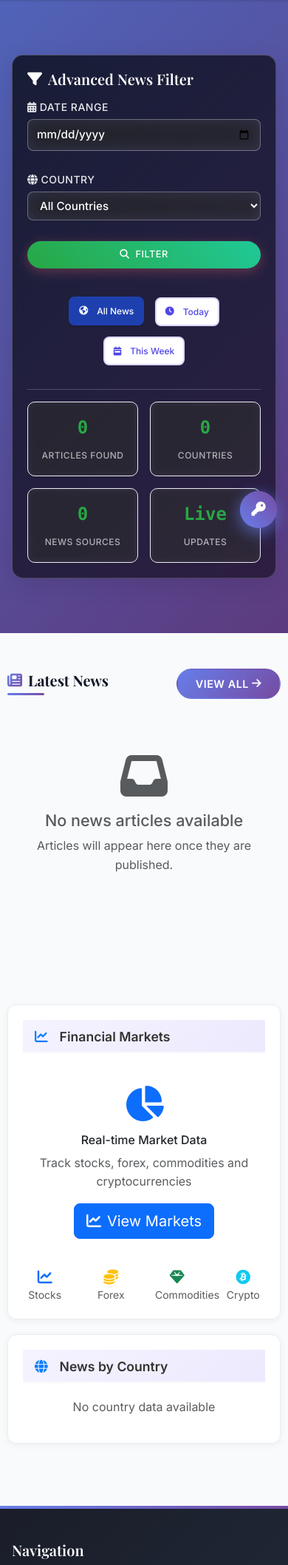
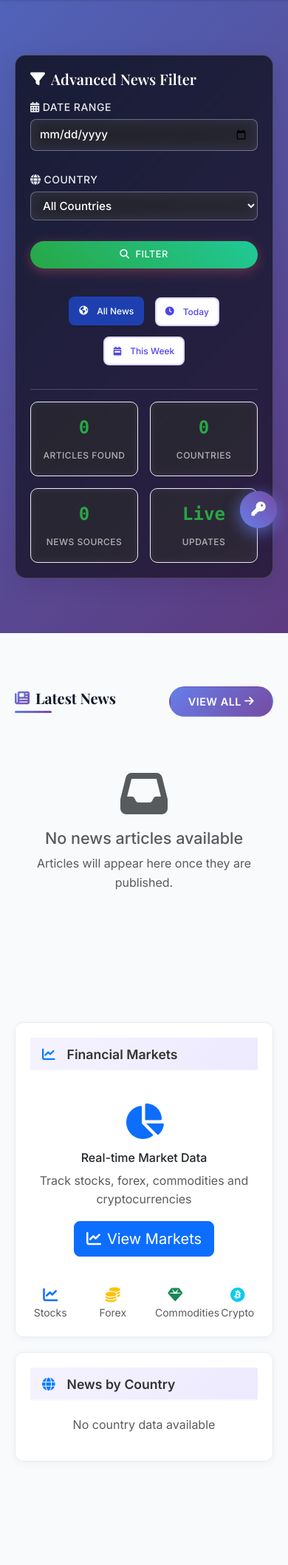
Before and after one commit to ClydeEnergy/dailynewsflow, a Django app: page / in a window 390 px wide. Shown: the part 115-2231 px from the top of the page at 74% size. Run offline with Django 5.2, Linux system fonts and the light colour scheme; data that the repository does not hold is empty.

Commit message:
home page responsive changes

```diff
--- a/templates/news/home.html
+++ b/templates/news/home.html
@@ -841,16 +841,101 @@ body {
         max-width: 33.333333%;
     }
 }
+
+/* Enhanced Layout Alignment */
+.hero-section {
+    margin-bottom: 0;
+}
+
+.hero-section .container-fluid {
+    max-width: 1400px;
+    margin: 0 auto;
+    padding-left: 20px;
+    padding-right: 20px;
+}
+
+/* Main Content Section Styling */
+section.py-4 .container-fluid {
+    max-width: 1400px;
+    margin: 0 auto;
+    padding-left: 20px;
+    padding-right: 20px;
+}
+
+/* Better column spacing */
+.pe-lg-4 {
+    padding-right: 1.5rem !important;
+}
+
+.ps-lg-4 {
+    padding-left: 1.5rem !important;
+}
+
+/* Ensure proper alignment on all screen sizes */
+@media (max-width: 991.98px) {
+    .pe-lg-4,
+    .ps-lg-4 {
+        padding-left: 15px !important;
+        padding-right: 15px !important;
+    }
+
+    .col-lg-8,
+    .col-lg-4 {
+        margin-bottom: 2rem;
+    }
+}
+
+/* Fix hero section alignment */
+.hero-filter-section {
+    margin: 0 auto;
+    max-width: 100%;
+}
+
+/* Better responsive containers */
+@media (min-width: 1400px) {
+    .container-fluid {
+        max-width: 1320px;
+        margin: 0 auto;
+    }
+}
+
+@media (min-width: 1200px) and (max-width: 1399.98px) {
+    .container-fluid {
+        max-width: 1140px;
+        margin: 0 auto;
+    }
+}
+
+@media (min-width: 992px) and (max-width: 1199.98px) {
+    .container-fluid {
+        max-width: 960px;
+        margin: 0 auto;
+    }
+}
+
+@media (min-width: 768px) and (max-width: 991.98px) {
+    .container-fluid {
+        max-width: 720px;
+        margin: 0 auto;
+    }
+}
+
+@media (max-width: 767.98px) {
+    .container-fluid {
+        padding-left: 15px;
+        padding-right: 15px;
+    }
+}
 </style>
 {% endblock %}
 
 {% block content %}
 <!-- Hero Section -->
 <section class="hero-section">
-    <div class="container">
+    <div class="container-fluid">
         <!-- Professional News Filter Section -->
-        <div class="row">
-            <div class="col-12">
+        <div class="row justify-content-center">
+            <div class="col-12 col-xl-10">
                 <div class="hero-filter-section">
                     <h3 class="filter-title">
                         <i class="fas fa-filter me-2"></i>
@@ -941,10 +1026,14 @@ body {
     </div>
 </section>
 
+<!-- Main Content Section -->
+<section class="py-4">
     <div class="container-fluid">
+        <div class="row justify-content-center">
+            <div class="col-12 col-xl-10">
                 <div class="row">
                     <!-- Main Content -->
-        <div class="col-lg-8 col-md-12">
+                    <div class="col-lg-8 col-md-12 pe-lg-4">
                     <!-- Latest News Grid -->
                     <section class="mb-5">
                         <div class="d-flex justify-content-between align-items-center mb-4">
@@ -1232,7 +1321,7 @@ body {
                     </div>
 
                     <!-- Sidebar -->
-        <div class="col-lg-4 col-md-12">
+                    <div class="col-lg-4 col-md-12 ps-lg-4">
             <!-- Quick Market Link -->
             <div class="sidebar-widget">
                 <h5 class="widget-title">
@@ -1303,6 +1392,9 @@ body {
                     </div>
                 </div>
             </div>
+        </div>
+    </div>
+</section>
 
 <!-- Market Data Update Script -->
 <script>
```
Lines whose indentation alone changed are shown as unchanged.
